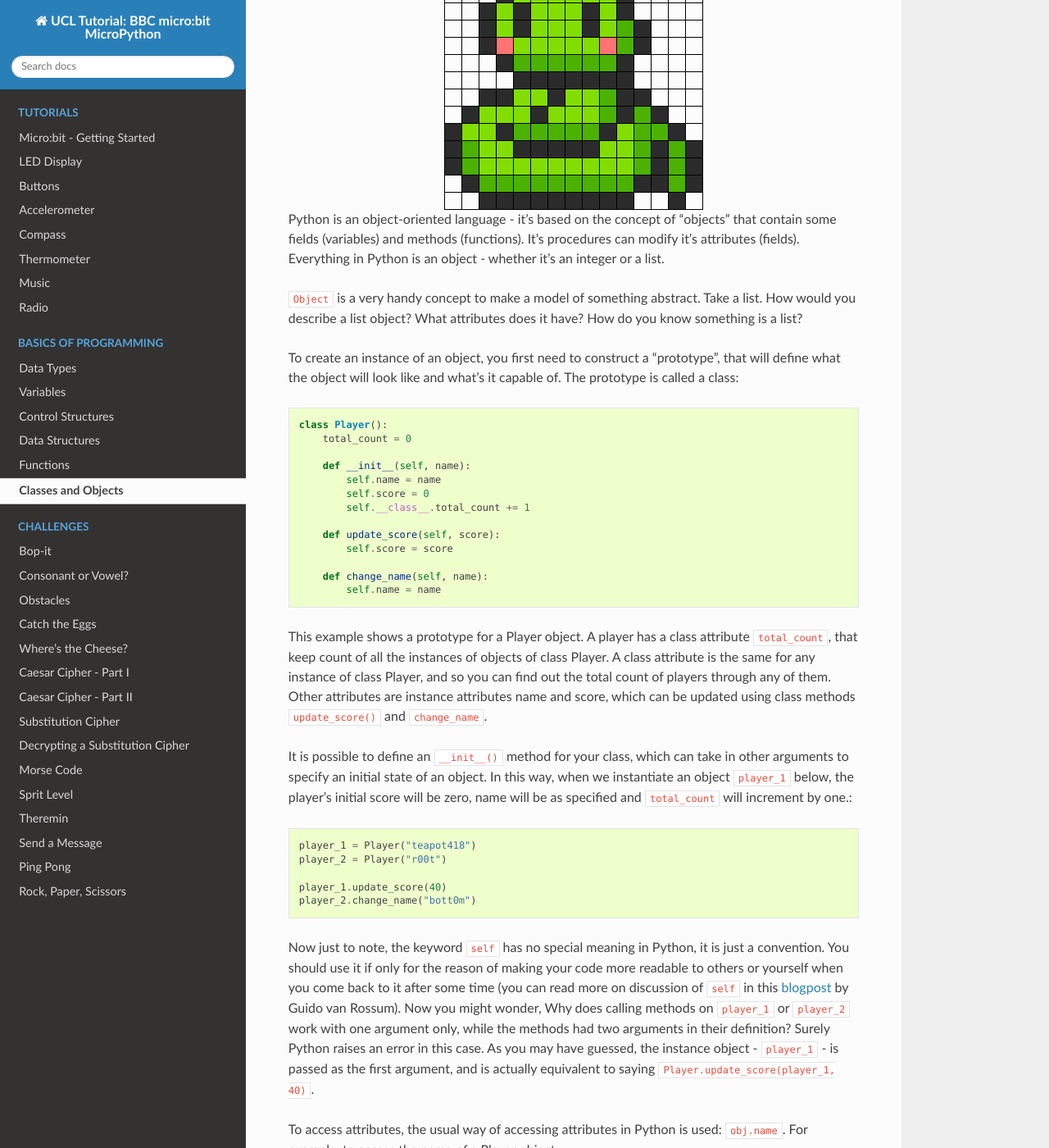
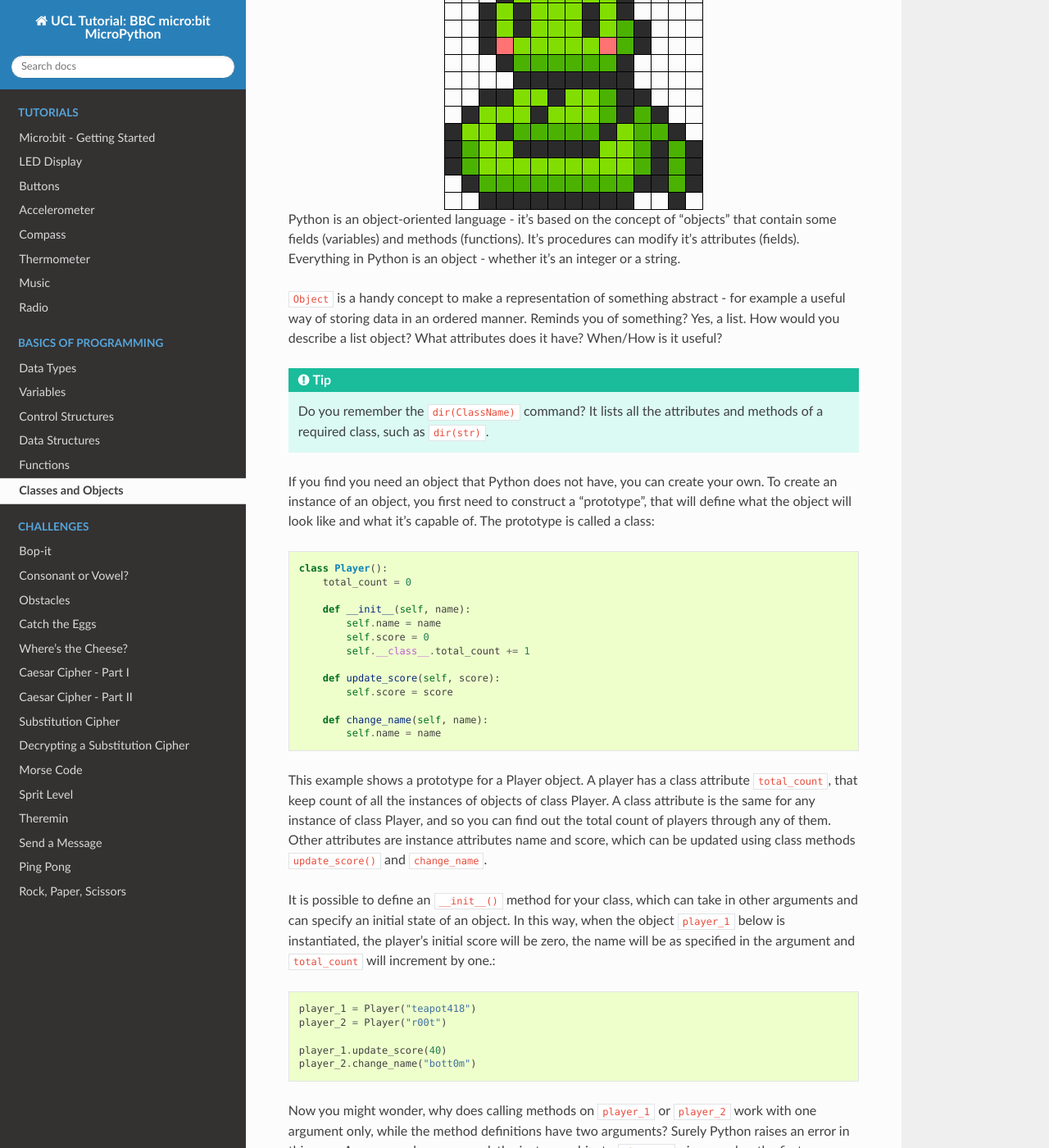
Before and after one commit to rharbird/microbit-challenges, a Sphinx documentation site: the page built from docs/source/basics/classes_objects.rst, in a window 1280 px wide and 1400 px high, scrolled down 220 px. Shown: the whole window at 82% size. Built offline with Sphinx 7.4.7 and the Read the Docs theme 2.0.0, drawn with Linux system fonts in a browser that asks for light colours; pages that are not in the unit, such as notebooks, are missing from menus; some of the changed text lies outside the part shown.

Commit message:
Modify and add text

```diff
--- a/docs/source/basics/classes_objects.rst
+++ b/docs/source/basics/classes_objects.rst
@@ -6,14 +6,16 @@ Classes and Objects
 	 :align: center
 
 Python is an object-oriented language - it's based on the concept of "objects" that contain some fields (variables) and methods (functions). It's procedures can modify
-it's attributes (fields). Everything in Python is an object - whether it's an integer or a list.
+it's attributes (fields). Everything in Python is an object - whether it's an integer or a string.
 
-``Object`` is a very handy concept to make a model of something abstract. Take a list. How would you describe a list object? What attributes does it have? How do you
-know something is a list?
+``Object`` is a handy concept to make a representation of something abstract - for example a useful way of storing data in an ordered manner. Reminds you of something?
+Yes, a list.
+How would you describe a list object? What attributes does it have? When/How is it useful?
 
-.. tip: Do you remember the ``dir(ClassName)`` command? It lists all the attributes and methods of a required class, such as ``dir(str)``.
+.. tip:: Do you remember the ``dir(ClassName)`` command? It lists all the attributes and methods of a required class, such as ``dir(str)``.
 
-To create an instance of an object, you first need to construct a "prototype", that will define what the object will look like and what's it capable of. The prototype
+If you find you need an object that Python does not have, you can create your own. To create an instance of an object, you first need to construct a
+"prototype", that will define what the object will look like and what it's capable of. The prototype
 is called a class::
 
     class Player():
@@ -35,8 +37,9 @@ This example shows a prototype for a Player object. A player has a class attribu
 A class attribute is the same for any instance of class Player, and so you can find out the total count of players through any of them.
 Other attributes are instance attributes name and score, which can be updated using class methods ``update_score()`` and ``change_name``.
 
-It is possible to define an ``__init__()`` method for your class, which can take in other arguments to specify an initial state of an object. In this way, when we
-instantiate an object ``player_1`` below, the player's initial score will be zero, name will be as specified and ``total_count`` will increment by one.::
+It is possible to define an ``__init__()`` method for your class, which can take in other arguments and can specify an initial state of an object. In this way, when
+the object ``player_1`` below is instantiated, the player's initial score will be zero, the name will be as specified in the argument and ``total_count``
+will increment by one.::
 
     player_1 = Player("teapot418")
     player_2 = Player("r00t")
@@ -44,16 +47,18 @@ instantiate an object ``player_1`` below, the player's initial score will be zer
     player_1.update_score(40)
     player_2.change_name("bott0m")
 
-Now just to note, the keyword ``self``  has no special meaning in Python, it is just a convention. You should use it if only for the reason of making your code more
-readable to others or yourself when you come back to it after some time (you can read more on discussion of ``self`` in this blogpost_ by Guido van Rossum).
-Now you might wonder, Why does calling methods on ``player_1`` or ``player_2`` work with one argument only, while the methods had two arguments in their definition?
+Now you might wonder, why does calling methods on ``player_1`` or ``player_2`` work with one argument only, while the method definitions have two arguments?
 Surely Python raises an error in this case. As you may have guessed, the instance object - ``player_1`` - is passed as the first argument, and is actually equivalent to
 saying ``Player.update_score(player_1, 40)``.
+
+.. note:: The keyword ``self``  has no special meaning in Python, it is just a convention. You should use it if only for the reason of making your code more
+readable to others or yourself when you come back to it after some time (you can read more on discussion of ``self`` in this blogpost_ by Guido van Rossum - the
+father of Python).
 
 .. _blogpost: http://neopythonic.blogspot.com/2008/10/why-explicit-self-has-to-stay.html
 
 
-To access attributes, the usual way of accessing attributes in Python is used: ``obj.name``. For example, to access the name of a Player object: ::
+Accessing attributes is the same for all objects again: ``obj.name``. For example, to print the name of a Player object you write: ::
 
     print(player_1.name)
 
@@ -67,7 +72,9 @@ assigned to. In this way, we can create a ``counter`` attribute for our ``player
 
     print(player_1.counter)
 
+There are many more nuances and useful characteristics of classes that we don't talk about in this tutorial. If you do want to learn more, look at Python documentation_.
 
+.. _documentation: https://docs.python.org/3/tutorial/classes.html#a-word-about-names-and-objects
 
 class Snake:
         total_count = 0
```
